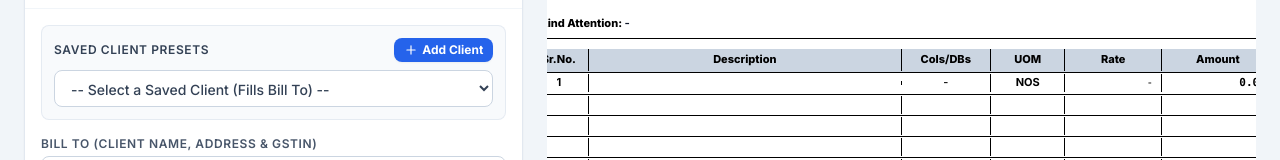
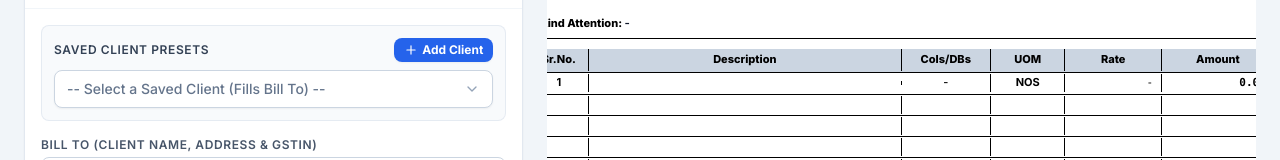
Before and after one commit to pranavsbuilds/ve-invoice, a React (Vite) app: page / in a window 1280 px wide. Shown: the part 457-617 px from the top of the page. Built offline with nearby package versions, Linux system fonts and the light colour scheme.

Commit message:
Add custom client dropdown with inline delete client option

```diff
--- a/src/components/InvoiceForm/ClientSection.jsx
+++ b/src/components/InvoiceForm/ClientSection.jsx
@@ -1,14 +1,17 @@
-import React, { useState, useEffect } from 'react';
+import React, { useState, useEffect, useRef } from 'react';
 import { User, MapPin, AtSign, Plus, Trash2, ChevronDown, ChevronUp, X, Check } from 'lucide-react';
 import { loadSavedClients, saveClientPreset, deleteClientPreset } from '../../utils/clientStorage';
 
 export default function ClientSection({ invoice, onChange, isCollapsed = false, onToggleCollapse }) {
   const [clients, setClients] = useState([]);
   const [selectedClientId, setSelectedClientId] = useState('');
+  const [isDropdownOpen, setIsDropdownOpen] = useState(false);
   const [showAddModal, setShowAddModal] = useState(false);
   const [newClientName, setNewClientName] = useState('');
   const [newClientBillTo, setNewClientBillTo] = useState('');
   const [errorMsg, setErrorMsg] = useState('');
+
+  const dropdownRef = useRef(null);
 
   const quickPlaces = ['Verna', 'Sancoal', 'Zuarinagar', 'Panaji', 'Margao', 'Mapusa', 'Goa'];
 
@@ -16,21 +19,19 @@ export default function ClientSection({ invoice, onChange, isCollapsed = false,
     setClients(loadSavedClients());
   }, []);
 
-  const handleSelectClient = (e) => {
-    const id = e.target.value;
-    setSelectedClientId(id);
-    if (!id) return;
-
-    const chosen = clients.find((c) => c.id === id);
-    if (chosen && chosen.billTo) {
-      // Per user instruction: only Bill To is populated; rest are entered manually
-      onChange('billTo', chosen.billTo);
+  // Close dropdown on outside click
+  useEffect(() => {
+    function handleClickOutside(event) {
+      if (dropdownRef.current && !dropdownRef.current.contains(event.target)) {
+        setIsDropdownOpen(false);
+      }
     }
-  };
+    document.addEventListener('mousedown', handleClickOutside);
+    return () => document.removeEventListener('mousedown', handleClickOutside);
+  }, []);
 
   const handleOpenAddModal = () => {
     setNewClientName('');
-    // Pre-populate with current Bill To if available for quick saving
     setNewClientBillTo(invoice.billTo || '');
     setErrorMsg('');
     setShowAddModal(true);
@@ -64,8 +65,11 @@ export default function ClientSection({ invoice, onChange, isCollapsed = false,
     }
   };
 
-  const handleDeleteClient = (id) => {
-    if (window.confirm('Delete this client preset from saved list?')) {
+  const handleDeleteClient = (id, e) => {
+    if (e) e.stopPropagation();
+    const clientToDelete = clients.find((c) => c.id === id);
+    const clientName = clientToDelete ? clientToDelete.name : 'this client';
+    if (window.confirm(`Delete "${clientName}" from saved client presets?`)) {
       const updated = deleteClientPreset(id);
       setClients(updated);
       if (selectedClientId === id) {
@@ -78,6 +82,8 @@ export default function ClientSection({ invoice, onChange, isCollapsed = false,
   const clientSummary = invoice.billTo
     ? invoice.billTo.split('\n')[0].substring(0, 30)
     : 'No client entered';
+
+  const selectedClient = clients.find((c) => c.id === selectedClientId);
 
   return (
     <div className="bg-white rounded-xl shadow-sm border border-slate-200 overflow-hidden">
@@ -119,7 +125,7 @@ export default function ClientSection({ invoice, onChange, isCollapsed = false,
       {/* Collapsible Content */}
       {!isCollapsed && (
         <div className="p-4 space-y-4">
-          {/* Client Presets Dropdown & Add Button Row */}
+          {/* Custom Client Presets Dropdown & Add Button Row */}
           <div className="bg-slate-50 p-3 rounded-lg border border-slate-200/80 space-y-2">
             <div className="flex items-center justify-between">
               <label className="text-xs font-semibold text-slate-700 uppercase tracking-wider flex items-center gap-1.5">
@@ -136,30 +142,82 @@ export default function ClientSection({ invoice, onChange, isCollapsed = false,
               </button>
             </div>
 
-            <div className="flex items-center gap-2">
-              <select
-                value={selectedClientId}
-                onChange={handleSelectClient}
-                className="flex-1 px-3 py-2 text-sm rounded-lg border border-slate-300 bg-white focus:ring-2 focus:ring-blue-500 focus:border-blue-500 outline-none transition font-sans text-slate-700 font-medium"
+            {/* Custom Dropdown */}
+            <div className="relative" ref={dropdownRef}>
+              <button
+                type="button"
+                onClick={() => setIsDropdownOpen((prev) => !prev)}
+                className="w-full px-3 py-2 text-sm rounded-lg border border-slate-300 bg-white hover:bg-slate-50 focus:ring-2 focus:ring-blue-500 outline-none transition text-left flex items-center justify-between font-sans text-slate-700 font-medium shadow-sm"
               >
-                <option value="">-- Select a Saved Client (Fills Bill To) --</option>
-                {clients.map((c) => (
-                  <option key={c.id} value={c.id}>
-                    {c.name}
-                  </option>
-                ))}
-              </select>
+                <span className={selectedClient ? 'text-slate-900 font-semibold truncate' : 'text-slate-500 truncate'}>
+                  {selectedClient ? selectedClient.name : '-- Select a Saved Client (Fills Bill To) --'}
+                </span>
+                <ChevronDown className={`w-4 h-4 text-slate-400 transition-transform duration-150 flex-shrink-0 ${isDropdownOpen ? 'rotate-180' : ''}`} />
+              </button>
 
-              {/* Delete custom client button */}
-              {selectedClientId && !clients.find((c) => c.id === selectedClientId)?.isDefault && (
-                <button
-                  type="button"
-                  onClick={() => handleDeleteClient(selectedClientId)}
-                  className="p-2 text-rose-600 hover:bg-rose-50 border border-rose-200 rounded-lg transition"
-                  title="Delete this saved client"
-                >
-                  <Trash2 className="w-4 h-4" />
-                </button>
+              {isDropdownOpen && (
+                <div className="absolute left-0 right-0 mt-1 bg-white border border-slate-200 rounded-xl shadow-xl z-30 max-h-64 overflow-y-auto py-1 animate-in fade-in zoom-in-95 duration-100">
+                  <button
+                    type="button"
+                    onClick={() => {
+                      setSelectedClientId('');
+                      setIsDropdownOpen(false);
+                    }}
+                    className={`w-full text-left px-3 py-2 text-xs font-semibold hover:bg-slate-100 transition flex items-center justify-between ${!selectedClientId ? 'bg-blue-50 text-blue-600' : 'text-slate-500'}`}
+                  >
+                    <span>-- Select a Saved Client (Fills Bill To) --</span>
+                    {!selectedClientId && <Check className="w-3.5 h-3.5 text-blue-600" />}
+                  </button>
+
+                  <div className="h-px bg-slate-100 my-1" />
+
+                  {clients.length === 0 ? (
+                    <div className="px-3 py-3 text-xs text-slate-400 text-center italic">
+                      No saved client presets. Click "+ Add Client" to save one.
+                    </div>
+                  ) : (
+                    clients.map((c) => {
+                      const isSelected = c.id === selectedClientId;
+                      return (
+                        <div
+                          key={c.id}
+                          onClick={() => {
+                            setSelectedClientId(c.id);
+                            if (c.billTo) {
+                              onChange('billTo', c.billTo);
+                            }
+                            setIsDropdownOpen(false);
+                          }}
+                          className={`group px-3 py-2 hover:bg-blue-50/70 cursor-pointer flex items-center justify-between transition border-b border-slate-50 last:border-none ${
+                            isSelected ? 'bg-blue-50 text-blue-900' : 'text-slate-700'
+                          }`}
+                        >
+                          <div className="flex-1 min-w-0 pr-2">
+                            <div className="font-semibold text-xs truncate flex items-center gap-1.5">
+                              {c.name}
+                              {isSelected && <Check className="w-3.5 h-3.5 text-blue-600 inline flex-shrink-0" />}
+                            </div>
+                            {c.billTo && (
+                              <div className="text-[11px] text-slate-400 truncate">
+                                {c.billTo.split('\n')[0]}
+                              </div>
+                            )}
+                          </div>
+
+                          <button
+                            type="button"
+                            onClick={(e) => handleDeleteClient(c.id, e)}
+                            className="p-1.5 text-rose-600 hover:bg-rose-100/80 hover:text-rose-700 border border-rose-200 bg-rose-50/50 rounded-md transition shadow-xs flex-shrink-0"
+                            title={`Delete ${c.name} preset`}
+                            aria-label={`Delete ${c.name}`}
+                          >
+                            <Trash2 className="w-3.5 h-3.5" />
+                          </button>
+                        </div>
+                      );
+                    })
+                  )}
+                </div>
               )}
             </div>
           </div>
--- a/src/utils/clientStorage.js
+++ b/src/utils/clientStorage.js
@@ -12,9 +12,9 @@ export const DEFAULT_CLIENT_PRESETS = [
 export function loadSavedClients() {
   try {
     const saved = localStorage.getItem(STORAGE_KEY_CLIENTS);
-    if (saved) {
+    if (saved !== null) {
       const parsed = JSON.parse(saved);
-      if (Array.isArray(parsed) && parsed.length > 0) {
+      if (Array.isArray(parsed)) {
         return parsed;
       }
     }
```
